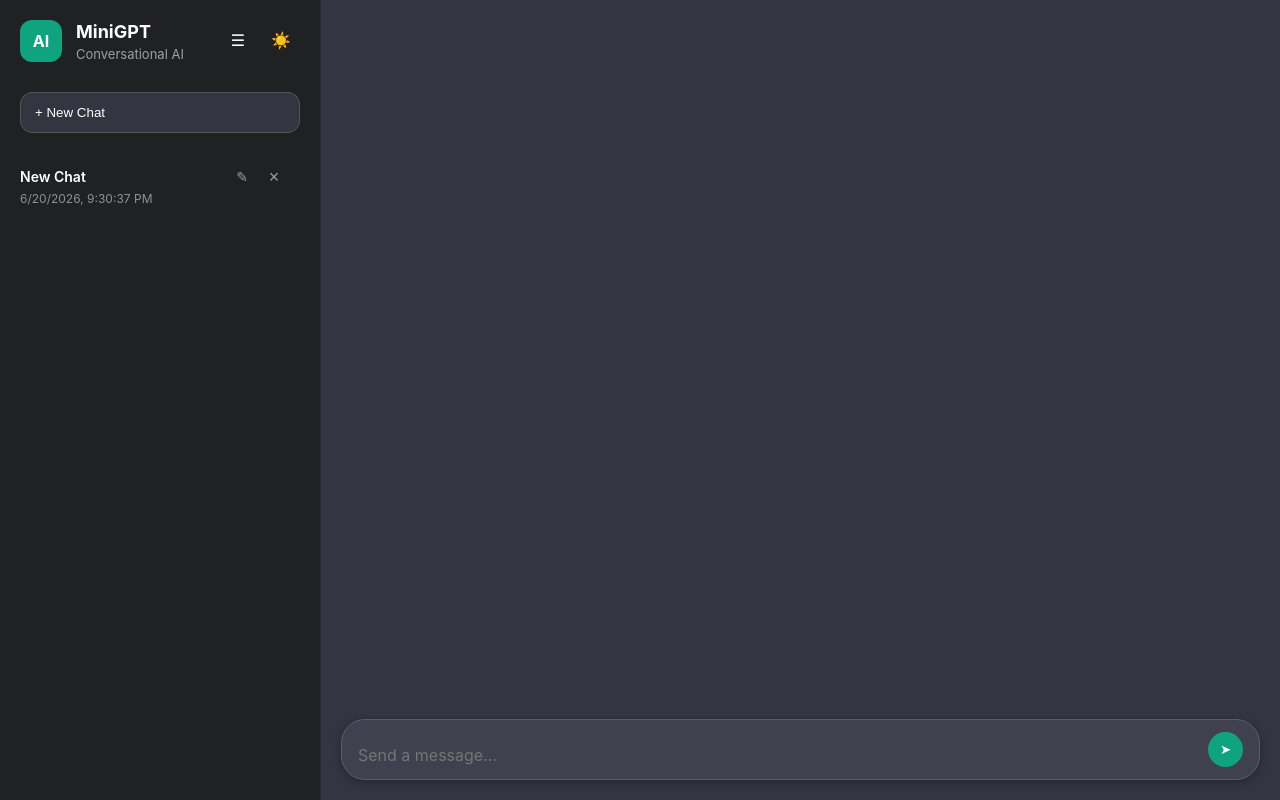
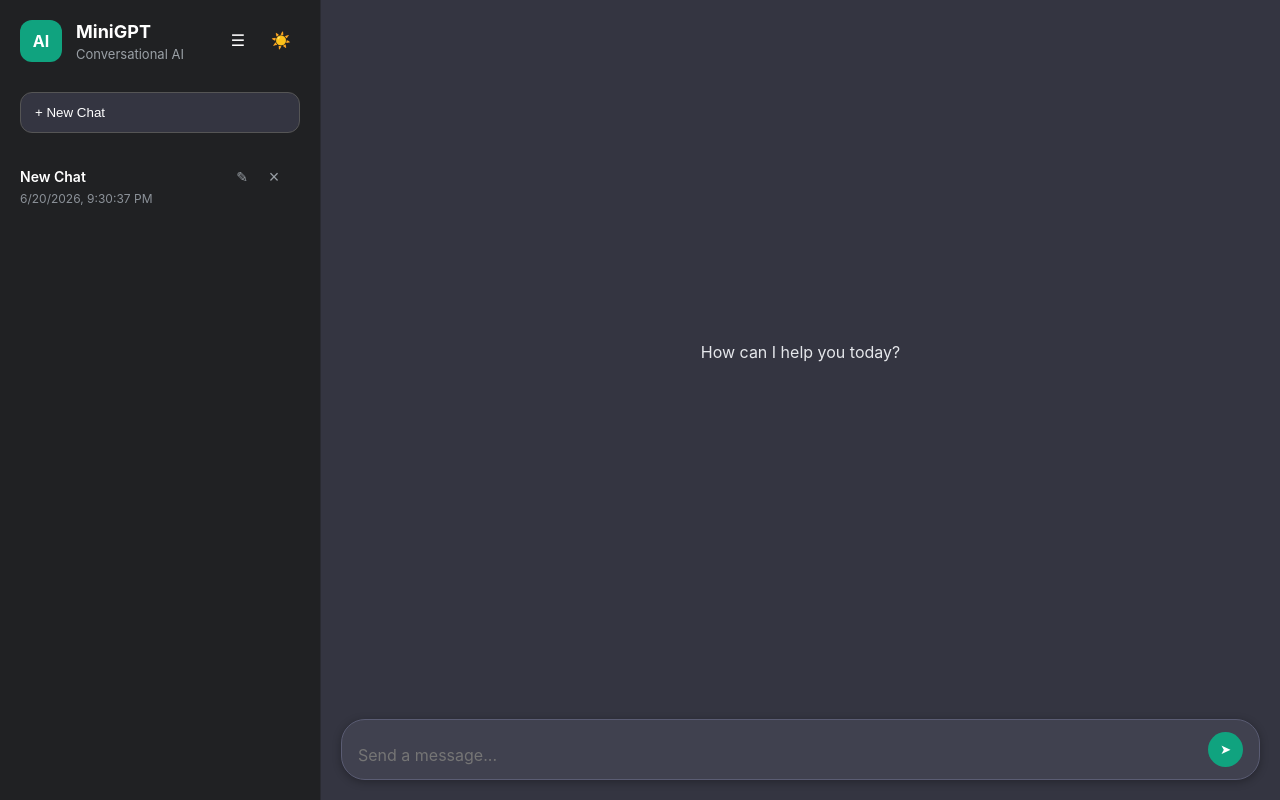
Before and after one commit to Shashi9298/mini-chatgpt-backend, a React (Create React App) app in the folder chat-ui/: page / in a window 1280 px wide. Built offline with nearby package versions, Linux system fonts and the light colour scheme.

Commit message:
feat: welcome screen for empty chats

```diff
--- a/chat-ui/src/App.js
+++ b/chat-ui/src/App.js
@@ -632,6 +632,21 @@ function App() {
           style={styles.chatArea}
           onScroll={handleChatScroll}
         >
+          {chat.length === 0 ? (
+            <div
+              style={{
+                display: "flex",
+                alignItems: "center",
+                justifyContent: "center",
+                height: "100%",
+                textAlign: "center",
+                color: theme === "light" ? "#0f1720" : "#e5e7eb"
+              }}
+            >
+              How can I help you today?
+            </div>
+          ) : (
+            <>
               {chat.map((msg, i) => (
                 <div
                   key={i}
@@ -680,6 +695,8 @@ function App() {
               ))}
               {typingChatId === activeChatId && <TypingIndicator />}
               <div ref={chatEndRef} />
+            </>
+          )}
         </div>
 
         {/* Input */}
```
Lines whose indentation alone changed are shown as unchanged.
